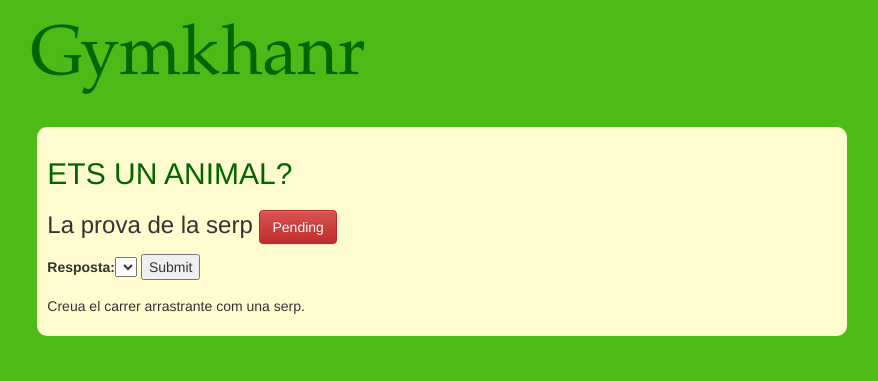
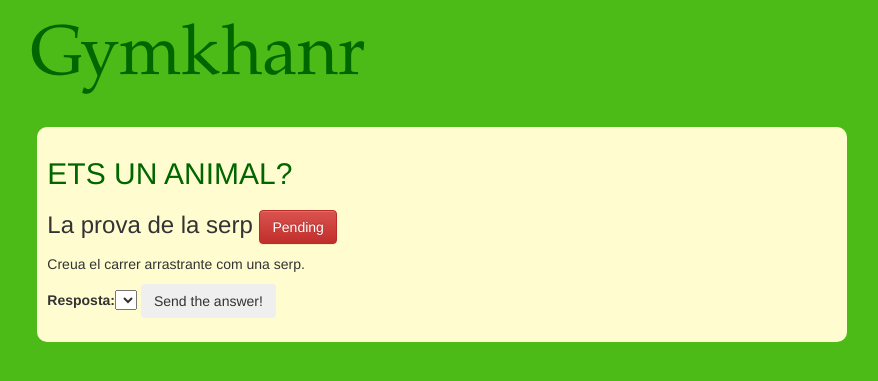
Before and after one commit to DPini/Gymkhanr, a Django app: template projecte/app/templates/app/detalls_prova.html in a window 1280 px wide. Shown: the top 381 px of the page, without its empty margins (198-1076 px from the left). Run offline with Django 3.2, Linux system fonts and the light colour scheme; the template is opened without the code that fills it: values that come from a table or form of the project are taken from there, others are empty; data comes from the database, SQL or seed files in the repository; both versions use the stored data as it was after the commit; some libraries are stand-ins or nearby versions.

Commit message:
Fixed a bug in ProvaCodi. Improved design

```diff
--- a/projecte/app/forms.py
+++ b/projecte/app/forms.py
@@ -1,7 +1,7 @@
 from django import forms
 
 class ProvaCodiForm(forms.Form):
-    CodiIntr = forms.CharField(label='Introdueix el codi', max_length=20)
+    CodiIntr = forms.CharField(label='Input the code', max_length=20)
 
 
 class ProvaTestForm(forms.Form):
--- a/projecte/app/templates/app/detalls_prova.html
+++ b/projecte/app/templates/app/detalls_prova.html
@@ -18,15 +18,15 @@
             {% else %} <button type="button" class="btn btn-danger">Pending</button>
             {% endif %}
         </h3>
+        <p>{{ prova.descripcio }}</p>
         {% if prova.superada %}
         {% else %}
         <form action="." method="post">
           {% csrf_token %}
           {{ form }}
-          <input type="submit" value="Submit" />
+          <input type="submit" class="btn btn-submit" value="Send the answer!" />
         </form>
         {% endif %}
-        <p>{{ prova.descripcio }}</p>
         </div>
     </div>
     <div class="col-sm-2"></div>
--- a/projecte/app/templates/app/home.html
+++ b/projecte/app/templates/app/home.html
@@ -22,7 +22,7 @@
 
                 <div class="col-sm-4" id="center-col">
                 <h2>What are you waiting for?</h2>
-                <p><a href="">Sign up</a> now to create your own gymkhanas or, if you're still not sure about how Gymkhanr works, take a look at <a href="">this sample gymkhana</a>.</p>
+                <p><a href="">Sign up</a> now to create your own gymkhanas or, if you're still not sure about how Gymkhanr works, take a look at <a href="Gymcana/4/">this sample gymkhana</a>.</p>
                 </div>
 
                 <div class="col-sm-7" id="center-col">
--- a/projecte/app/views.py
+++ b/projecte/app/views.py
@@ -44,9 +44,9 @@ def detalls_prova(request, idprova, pk):
                     prova.save()
                 from django.http import HttpResponseRedirect
                 return HttpResponseRedirect(".")
-        else:
-            form = ProvaCodiForm();
-            return render(request,'app/detalls_prova.html', {'form': form, 'prova': prova, 'gymcana': gymcana})
+        # else:
+        form = ProvaCodiForm();
+        return render(request,'app/detalls_prova.html', {'form': form, 'prova': prova, 'gymcana': gymcana})
 
 
 """
```
Also changed, not shown: projecte/db.sqlite3.
